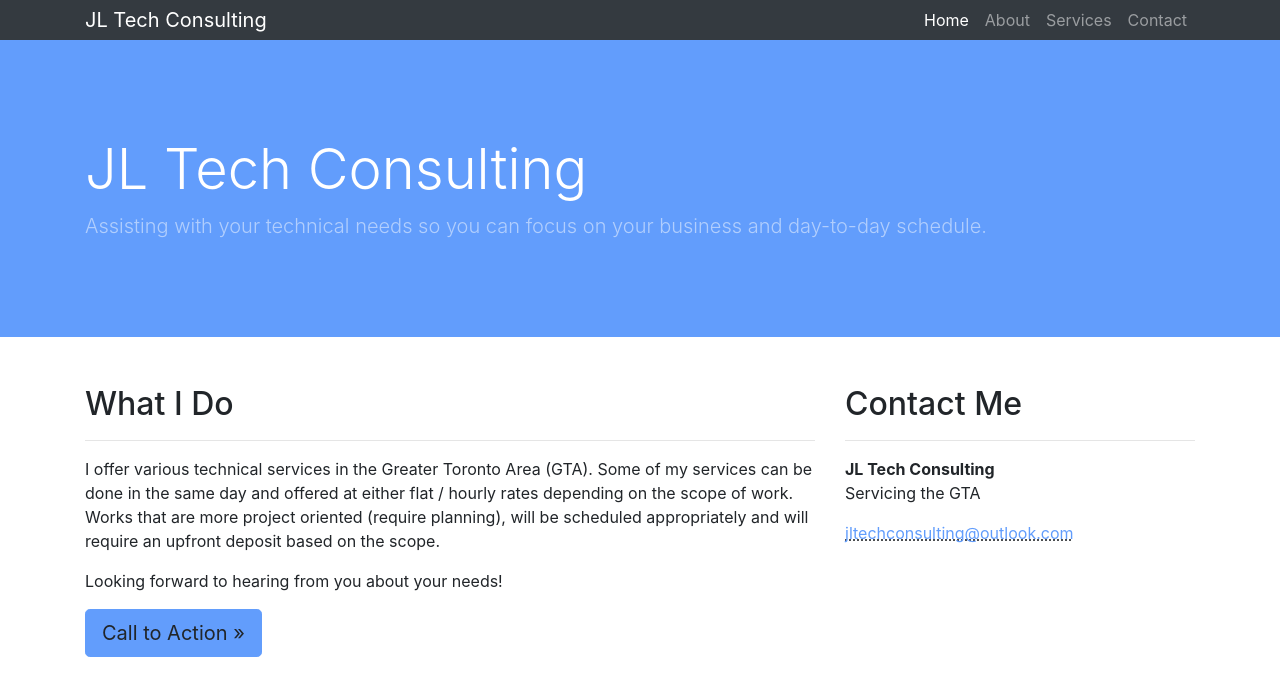
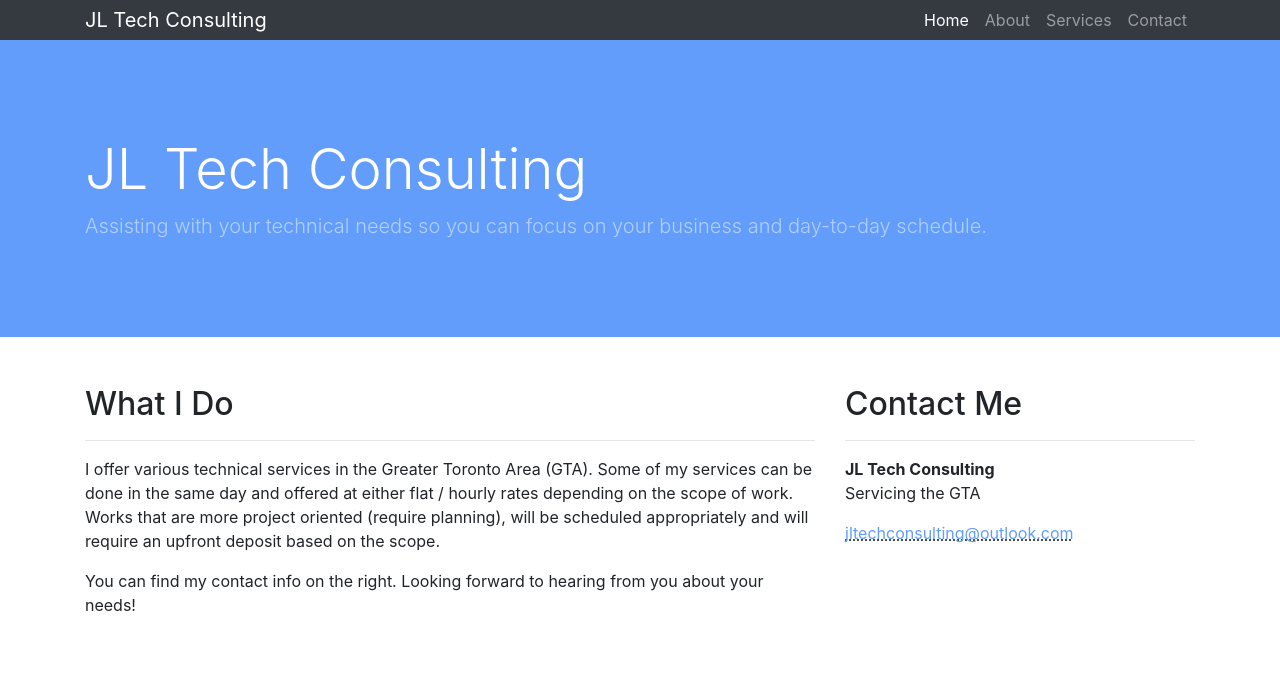
Before and after one commit to jrlaberge/jltechconsulting, a Jekyll site: the page built from index.html, in a window 1280 px wide. Shown: the top 685 px of the page. Built offline with Jekyll 4.4.1, drawn with Linux system fonts in a browser that asks for light colours; some of the changed text lies outside the part shown; grey boxes are pictures that could not be loaded.

Commit message:
modified service and index page

```diff
--- a/index.html
+++ b/index.html
@@ -13,59 +13,8 @@ layout: default
       an upfront deposit based on the scope.
     </p>
     <p>
-      Looking forward to hearing from you about your needs!
+      You can find my contact info on the right. Looking forward to hearing from you about your needs!
     </p>
-    <a class="btn btn-primary btn-lg" href="#">Call to Action &raquo;</a>
   </div>
   {% include sidebar.html %}
 </div>
-<!-- /.row -->
-
-<div class="row">
-  <div class="col-md-4 mb-5">
-    <div class="card border-0 shadow h-100">
-      <img class="card-img-top" src="https://placeholder.pics/svg/400x300/3cb371-3cb371/3cb371-3cb371" alt="" />
-      <div class="card-body">
-        <h4 class="card-title">Card title</h4>
-        <p class="card-text">
-          Lorem ipsum dolor sit amet, consectetur adipisicing elit. Sapiente
-          esse necessitatibus neque sequi doloribus.
-        </p>
-      </div>
-      <div class="card-footer">
-        <a href="#" class="btn btn-primary">Find Out More!</a>
-      </div>
-    </div>
-  </div>
-  <div class="col-md-4 mb-5">
-    <div class="card border-0 shadow h-100">
-      <img class="card-img-top" src="https://placeholder.pics/svg/400x300/3cb371-3cb371/3cb371-3cb371" alt="" />
-      <div class="card-body">
-        <h4 class="card-title">Card title</h4>
-        <p class="card-text">
-          Lorem ipsum dolor sit amet, consectetur adipisicing elit. Sapiente
-          esse necessitatibus neque sequi doloribus totam ut praesentium aut.
-        </p>
-      </div>
-      <div class="card-footer">
-        <a href="#" class="btn btn-primary">Find Out More!</a>
-      </div>
-    </div>
-  </div>
-  <div class="col-md-4 mb-5">
-    <div class="card border-0 shadow h-100">
-      <img class="card-img-top" src="https://placeholder.pics/svg/400x300/3cb371-3cb371/3cb371-3cb371" alt="" />
-      <div class="card-body">
-        <h4 class="card-title">Card title</h4>
-        <p class="card-text">
-          Lorem ipsum dolor sit amet, consectetur adipisicing elit. Sapiente
-          esse necessitatibus neque.
-        </p>
-      </div>
-      <div class="card-footer">
-        <a href="#" class="btn btn-primary">Find Out More!</a>
-      </div>
-    </div>
-  </div>
-</div>
-<!-- /.row -->
```
Also changed, not shown: _pages/services.md (+2 -14 lines).
